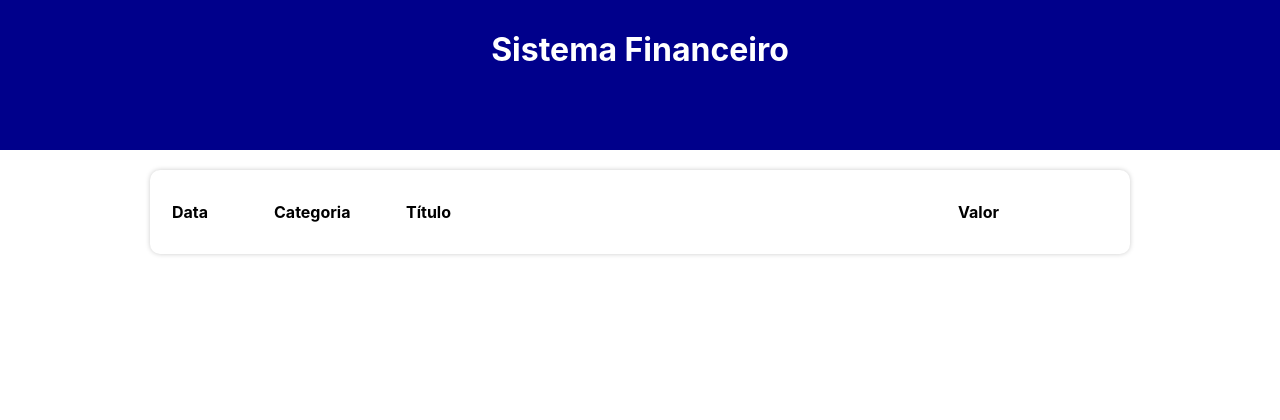
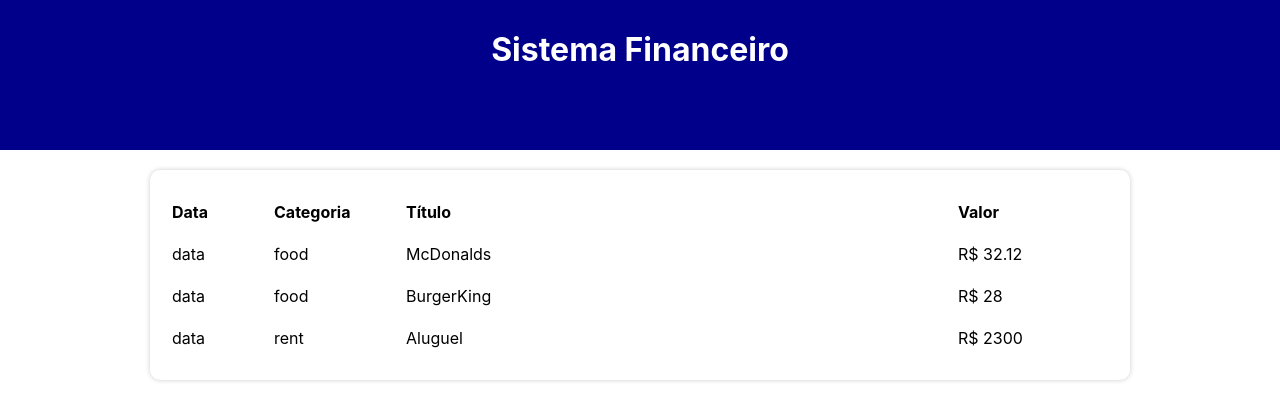
Before and after one commit to HudsonMenezes/sistema-financas-pessoais, a React (Create React App) app: page / in a window 1280 px wide. Shown: the top 420 px of the page. Built offline with nearby package versions, Linux system fonts and the light colour scheme.

Commit message:
tableLine and fakeInfos added and displayed

```diff
--- a/src/App.tsx
+++ b/src/App.tsx
@@ -28,7 +28,7 @@
 
       {/* Área de Inserção */}
 
-      <TableArea />
+      <TableArea list={filteredList}/>
 
       </C.Body>
     </C.Container>
--- a/src/components/TableArea/index.tsx
+++ b/src/components/TableArea/index.tsx
@@ -1,6 +1,12 @@
 import * as C from './styles'
+import { Item } from '../../types/Item'
+import {TableItem} from '../TableItem'
 
-export const TableArea = () => {
+type Props = {
+  list: Item[]
+}
+
+export const TableArea = ({ list }: Props) => {
   return (
     <C.Table>
       <thead>
@@ -12,7 +18,9 @@
         </tr>
       </thead>
       <tbody>
-
+        {list.map((item, index) => (
+          <TableItem key={index} item={item}/>
+        ))}
       </tbody>
     </C.Table>
   )
--- /dev/null
+++ b/src/components/TableItem/index.tsx
@@ -0,0 +1,17 @@
+import * as C from './styles'
+import {Item} from '../../types/Item'
+
+type Props = {
+  item: Item
+}
+
+export const TableItem = ({item}: Props) => {
+  return (
+    <C.TableLine>
+      <C.TableColumn>data</C.TableColumn>
+      <C.TableColumn>{item.category}</C.TableColumn>
+      <C.TableColumn>{item.title}</C.TableColumn>
+      <C.TableColumn>R$ {item.value}</C.TableColumn>
+    </C.TableLine>
+  )
+}
--- /dev/null
+++ b/src/components/TableItem/styles.ts
@@ -0,0 +1,8 @@
+import styled from "styled-components";
+
+export const TableLine = styled.tr``
+
+export const TableColumn = styled.td`
+  padding: 10px 0;
+
+`
```
